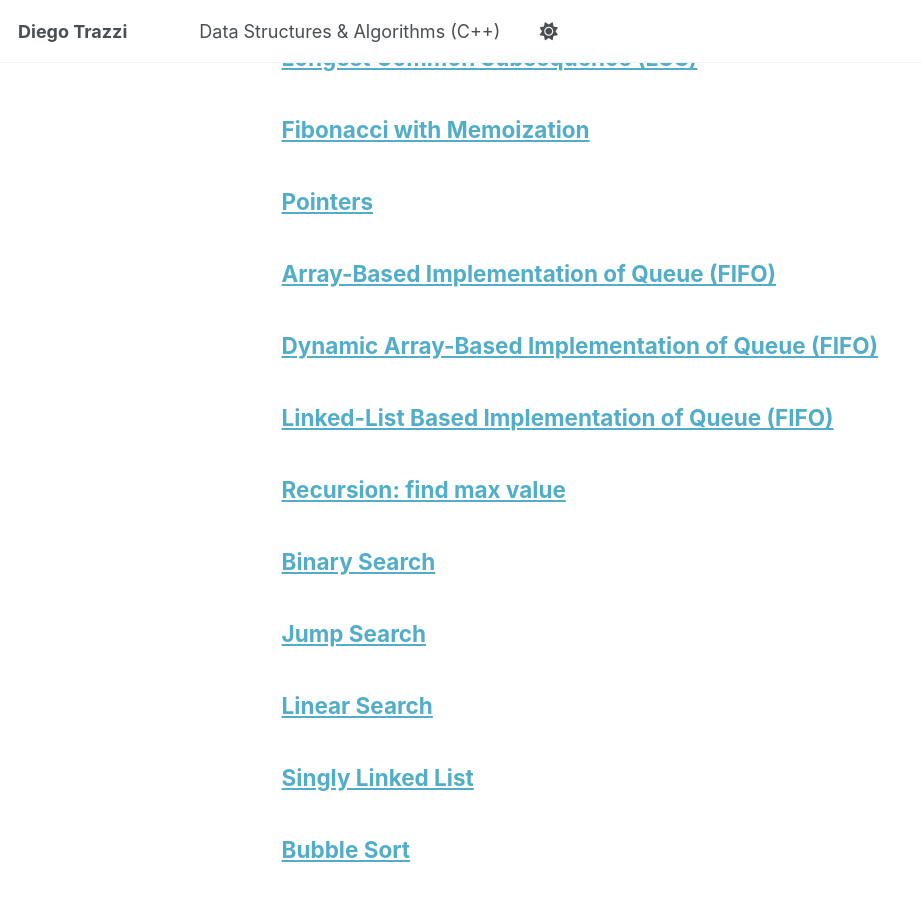
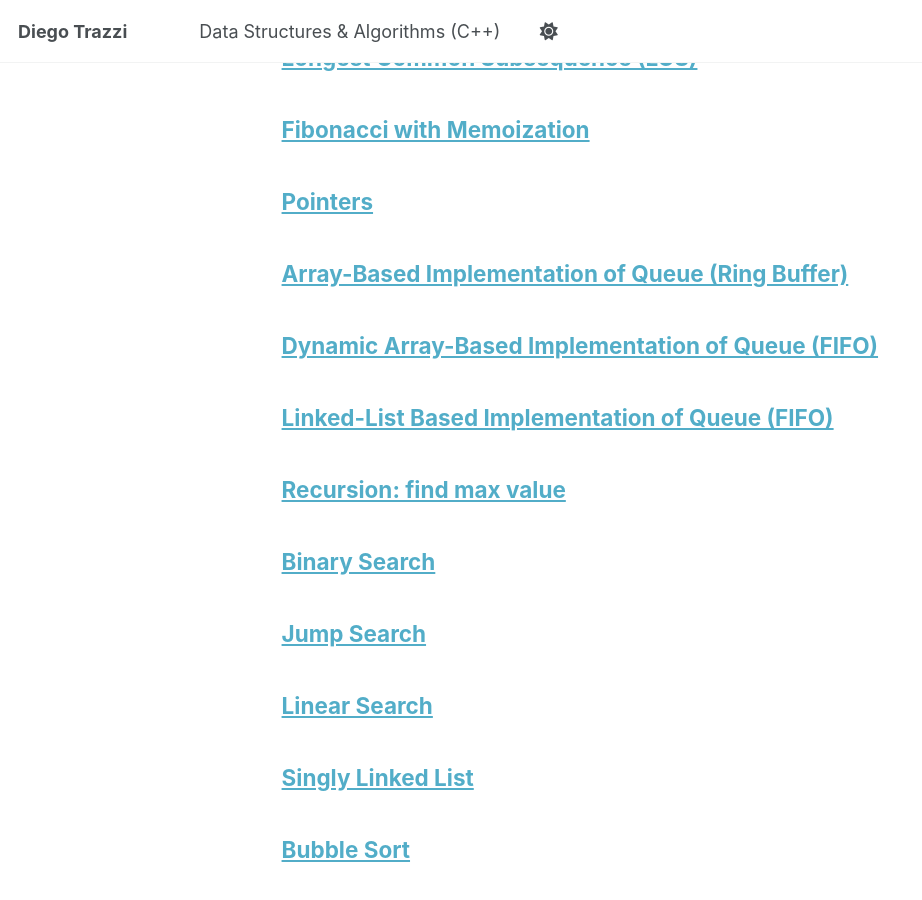
Before and after one commit to diegotrazzi/diegotrazzi.github.io, a Jekyll site: the page built from _pages/page-archive.html, in a window 1280 px wide and 900 px high, scrolled down 920 px. Shown: the whole window, without its empty margins (0-922 px from the left). Built offline with Jekyll 4.4.1, drawn with Linux system fonts in a browser that asks for light colours.

Commit message:
Ring buffer

```diff
--- a/_pages/cpp/03-Linear-Data-Structures-and-Trees/Queue-Array.md
+++ b/_pages/cpp/03-Linear-Data-Structures-and-Trees/Queue-Array.md
@@ -1,5 +1,5 @@
 ---
-title: "Array-Based Implementation of Queue (FIFO)"
+title: "Array-Based Implementation of Queue (Ring Buffer)"
 ---
 
 <div style="text-align: center;">
--- a/_pages/cpp/cpp.md
+++ b/_pages/cpp/cpp.md
@@ -52,7 +52,7 @@ category: cpp
   * [Array Based Stack](./03-Linear-Data-Structures-and-Trees/Stack-Array.md)
   * [List Based Stack](./03-Linear-Data-Structures-and-Trees/Stack-List.md)
 * Queues (FIFO):
-  * [Array Based Queue](./03-Linear-Data-Structures-and-Trees/Queue-Array.md)
+  * [Array Based Queue (Ring Buffer)](./03-Linear-Data-Structures-and-Trees/Queue-Array.md)
   * [Linked List Based Queue](./03-Linear-Data-Structures-and-Trees/Queue-Array.md)
   * [Dynamic Array Based Queue](./03-Linear-Data-Structures-and-Trees/Queue-Dynamic-Array.md)
 * Tree ADT
```
Also changed, not shown: 5 other files.
